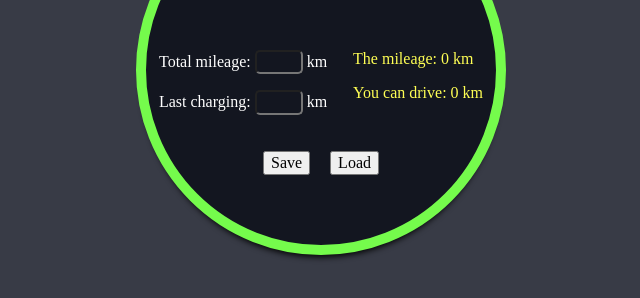
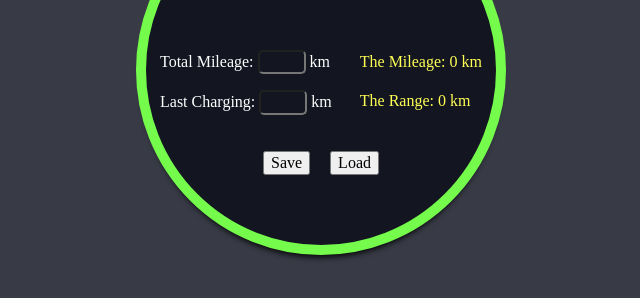
Before and after one commit to Mateusz-Meler/TheScooter, a website built with webpack: page src/pages/index.html in a window 1280 px wide. Shown: the part 330-628 px from the top of the page, without its empty margins (319-959 px from the left). Built offline with nearby package versions, Linux system fonts and the light colour scheme.

Commit message:
contant changing + js

```diff
--- a/src/pages/index.html
+++ b/src/pages/index.html
@@ -163,20 +163,20 @@
         <div class="div__box">
           <p>
             <label for="total">
-              Total mileage:
+              Total Mileage:
               <input id="total" class="input" type="number" /> km
             </label>
           </p>
           <p>
             <label for="charging">
-              Last charging:
+              Last Charging:
               <input id="charging" class="input" type="number" /> km
             </label>
           </p>
         </div>
         <div class="div__items">
-          <p>The mileage: <span class="mileage"></span> km</p>
-          <p>You can drive: <span class="drive"></span> km</p>
+          <p class="paragraph">The Mileage: <span class="mileage"></span> km</p>
+          <p>The Range: <span class="drive"></span> km</p>
         </div>
       </div>
       <div class="buttons">
--- a/src/scss/main.scss
+++ b/src/scss/main.scss
@@ -51,3 +51,6 @@ body {
   gap: 20px;
   margin-top: 20px;
 }
+.paragraph {
+  margin: 19px 0 21px 0;
+}
```
